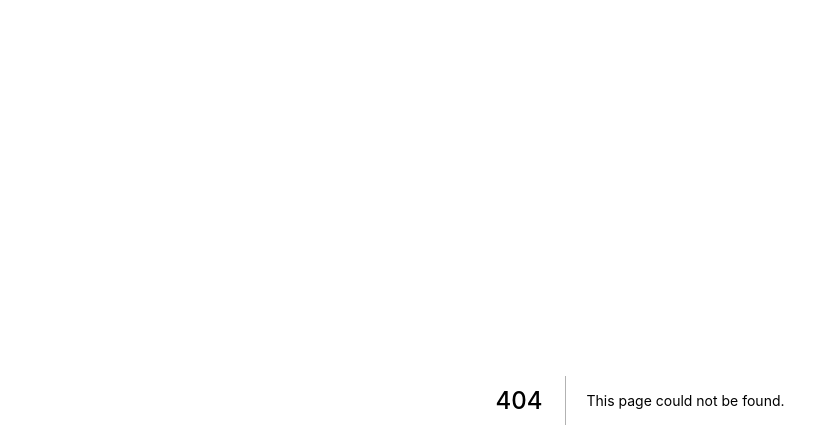
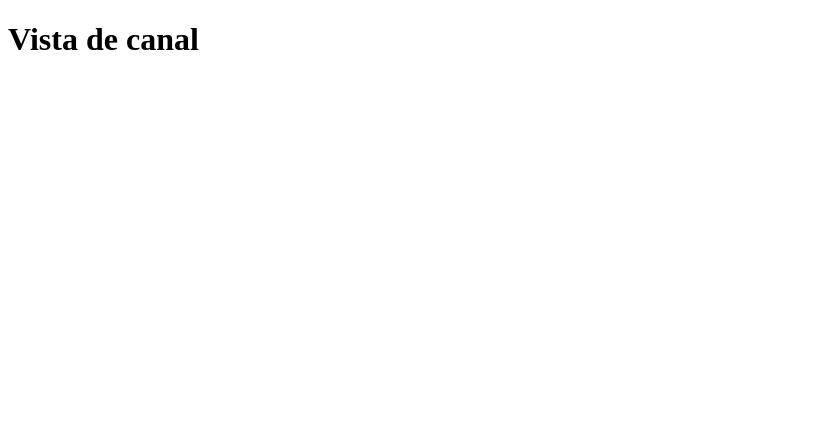
Before and after one commit to eduardorasgado/podcastiny, a Next.js app: page /channel in a window 1280 px wide. Before the commit this address had no page. Shown: the top 448 px of the page, without its empty margins (0-839 px from the left). Built offline with nearby package versions, Linux system fonts and the light colour scheme.

Commit message:
link and prefetch to each channel

```diff
--- /dev/null
+++ b/pages/channel.js
@@ -0,0 +1,7 @@
+export default class extends React.Component {
+	render () {
+		return(
+				<div><h1>Vista de canal</h1></div>
+			)
+	}
+}
```
Also changed, not shown: pages/index.js (+13 -4 lines).
